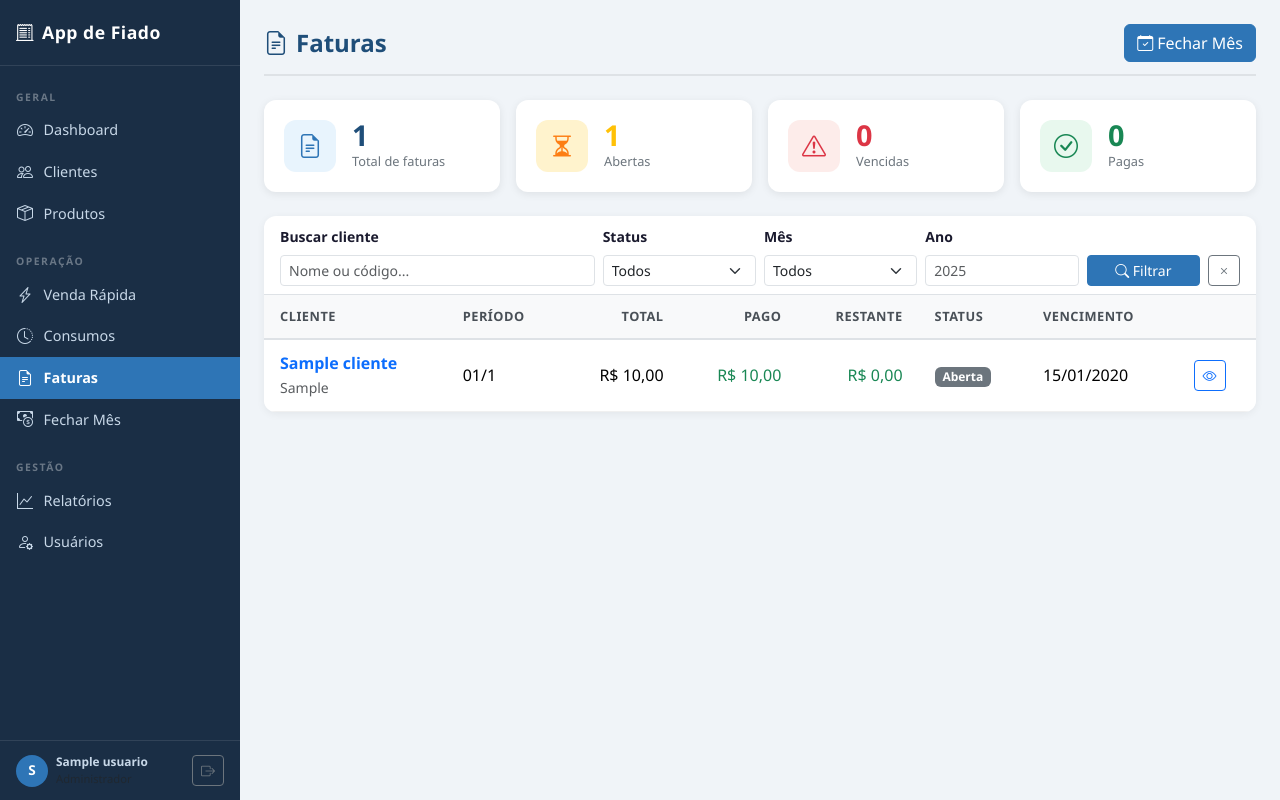
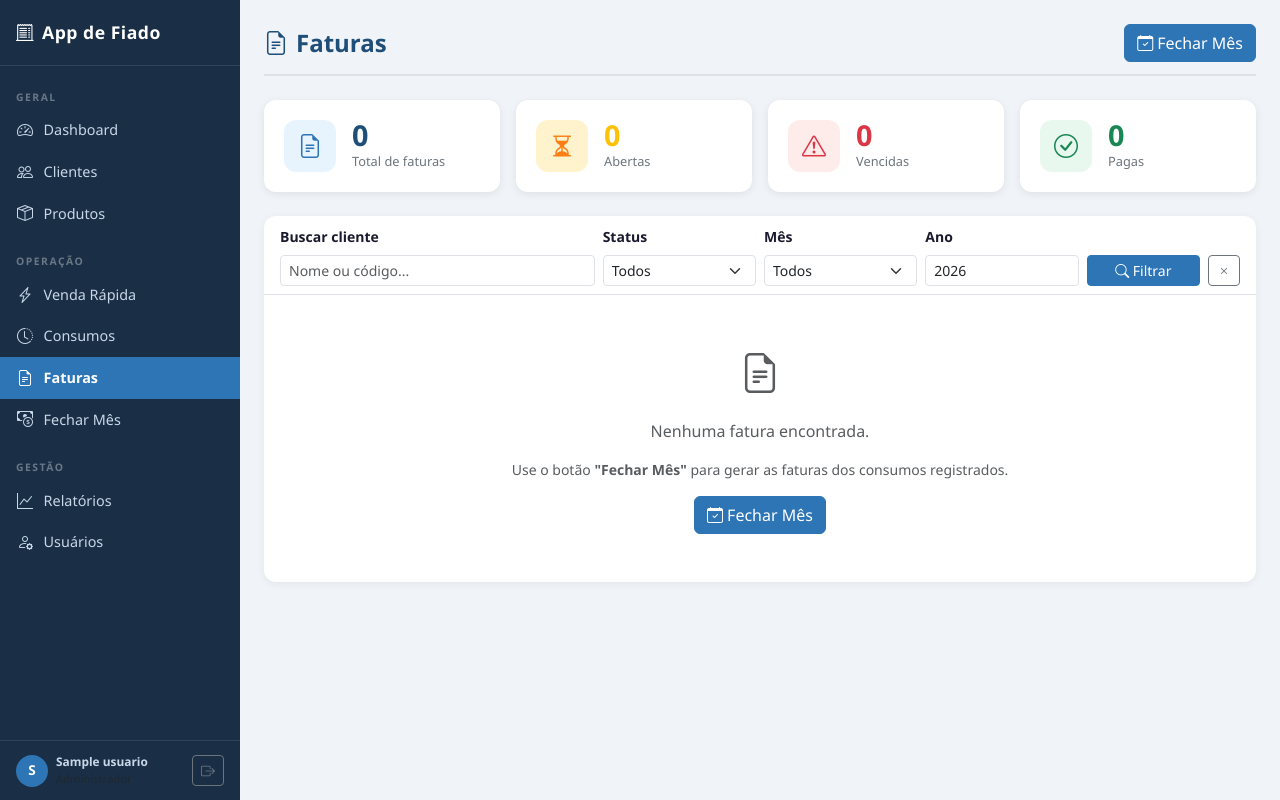
Before and after one commit to felipebandeira23/fiado-app, a Django app: page /faturas/ in a window 1280 px wide. Run offline with Django 4.2, Linux system fonts and the light colour scheme; a user stored in the database is signed in; tables that the repository leaves empty hold one stand-in row (values such as "Sample post"); some libraries are stand-ins or nearby versions.

Commit message:
fix: address QA bugs across clientes faturas relatorios and venda rapida
Agent-Logs-Url: https://github.com/felipebandeira23/fiado-app/sessions/b2d3a6a6-3326-4f13-9389-f80e847ae229

Co-authored-by: felipebandeira23 <214303941+felipebandeira23@users.noreply.github.com>

```diff
--- a/apps/faturas/forms.py
+++ b/apps/faturas/forms.py
@@ -7,10 +7,16 @@ class PagamentoForm(forms.ModelForm):
         model = Pagamento
         fields = ['valor', 'forma_pagamento', 'observacao']
         widgets = {
-            'valor': forms.NumberInput(attrs={'class': 'form-control', 'step': '0.01', 'min': '0.01'}),
+            'valor': forms.NumberInput(attrs={'class': 'form-control', 'step': '0.01', 'min': '0.01', 'required': True}),
             'forma_pagamento': forms.Select(attrs={'class': 'form-select'}),
             'observacao': forms.Textarea(attrs={'class': 'form-control', 'rows': 2}),
         }
+
+    def clean_valor(self):
+        valor = self.cleaned_data.get('valor')
+        if valor is None:
+            raise forms.ValidationError('Informe o valor do pagamento.')
+        return valor
 
 
 class FecharMesForm(forms.Form):
--- a/apps/faturas/management/commands/verificar_vencimentos.py
+++ b/apps/faturas/management/commands/verificar_vencimentos.py
@@ -2,7 +2,7 @@
 Management command: verificar_vencimentos
 
 Executa a verificação diária de faturas vencidas.
-Marca como VENCIDA qualquer FaturaMensal com data_vencimento < hoje e status FECHADA.
+Marca como VENCIDA qualquer FaturaMensal com data_vencimento < hoje e status ABERTA/FECHADA.
 O signal post_save cuidará de atualizar o status do cliente para INADIMPLENTE.
 Envia notificação WhatsApp aos clientes cujas faturas acabaram de vencer (se configurado).
 
@@ -22,7 +22,7 @@ class Command(BaseCommand):
         hoje = date.today()
 
         vencidas = FaturaMensal.objects.filter(
-            status=FaturaMensal.STATUS_FECHADA,
+            status__in=[FaturaMensal.STATUS_ABERTA, FaturaMensal.STATUS_FECHADA],
             data_vencimento__lt=hoje,
         ).select_related('cliente')
 
--- a/apps/faturas/views.py
+++ b/apps/faturas/views.py
@@ -33,7 +33,7 @@ def lista_faturas(request):
     q = request.GET.get('q', '').strip()
     status = request.GET.get('status', '')
     mes = request.GET.get('mes', '')
-    ano = request.GET.get('ano', '')
+    ano = request.GET.get('ano', str(date.today().year)).strip()
 
     if q:
         qs = qs.filter(Q(cliente__nome__icontains=q) | Q(cliente__codigo__icontains=q))
@@ -52,7 +52,7 @@ def lista_faturas(request):
 
     resumo = {
         'total_faturas': qs.count(),
-        'abertas': qs.filter(status=FaturaMensal.STATUS_ABERTA).count(),
+        'abertas': qs.filter(status__in=[FaturaMensal.STATUS_ABERTA, FaturaMensal.STATUS_FECHADA]).count(),
         'fechadas': qs.filter(status=FaturaMensal.STATUS_FECHADA).count(),
         'vencidas': qs.filter(status=FaturaMensal.STATUS_VENCIDA).count(),
         'pagas': qs.filter(status=FaturaMensal.STATUS_PAGA).count(),
@@ -183,7 +183,7 @@ def fechar_mes(request):
                         ano=ano,
                         defaults={
                             'valor_total': total,
-                            'status': FaturaMensal.STATUS_FECHADA,
+                            'status': FaturaMensal.STATUS_ABERTA,
                             'data_fechamento': date.today(),
                             'data_vencimento': data_vencimento,
                         }
@@ -192,7 +192,7 @@ def fechar_mes(request):
                     if not criada:
                         # Fatura já existia — atualiza
                         fatura.data_fechamento = date.today()
-                        fatura.status = FaturaMensal.STATUS_FECHADA
+                        fatura.status = FaturaMensal.STATUS_ABERTA
                         fatura.save(update_fields=['data_fechamento', 'status'])
                         faturas_atualizadas += 1
                     else:
@@ -229,8 +229,6 @@ def fechar_mes(request):
 
 @login_required
 def relatorios(request):
-    from apps.consumos.models import Consumo
-
     restante_expr = ExpressionWrapper(
         F('valor_total') - F('valor_pago'), output_field=DecimalField()
     )
@@ -238,24 +236,53 @@ def relatorios(request):
     # Resumo geral
     total_faturado = FaturaMensal.objects.aggregate(soma=Sum('valor_total'))['soma'] or 0
     total_recebido = FaturaMensal.objects.aggregate(soma=Sum('valor_pago'))['soma'] or 0
-    total_em_aberto = FaturaMensal.objects.exclude(
+    total_faturas_abertas = FaturaMensal.objects.exclude(
         status=FaturaMensal.STATUS_PAGA
     ).annotate(restante=restante_expr).aggregate(soma=Sum('restante'))['soma'] or 0
+    total_nao_faturado = Consumo.objects.filter(
+        faturado=False,
+        fatura__isnull=True,
+    ).aggregate(soma=Sum('valor_total'))['soma'] or 0
+    total_em_aberto = total_faturas_abertas + total_nao_faturado
 
-    # Receita por mês (últimos 12 meses) — inclui pendente calculado
+    # Receita por mês (últimos 12 meses)
+    hoje = date.today()
+    ano_inicio = hoje.year
+    mes_inicio = hoje.month - 11
+    while mes_inicio <= 0:
+        mes_inicio += 12
+        ano_inicio -= 1
+
     receita_por_mes_qs = (
         FaturaMensal.objects
+        .filter(
+            Q(ano__gt=ano_inicio) |
+            (Q(ano=ano_inicio) & Q(mes__gte=mes_inicio))
+        )
         .values('ano', 'mes')
         .annotate(faturado=Sum('valor_total'), recebido=Sum('valor_pago'))
-        .order_by('-ano', '-mes')[:12]
+        .order_by('ano', 'mes')
     )
-    receita_por_mes = [
-        {**row, 'pendente': (row['faturado'] or 0) - (row['recebido'] or 0)}
-        for row in receita_por_mes_qs
-    ]
+    receita_map = {(row['ano'], row['mes']): row for row in receita_por_mes_qs}
+    receita_cronologica = []
+    ano_cursor, mes_cursor = ano_inicio, mes_inicio
+    for _ in range(12):
+        row = receita_map.get((ano_cursor, mes_cursor), {'faturado': 0, 'recebido': 0})
+        faturado = row.get('faturado') or 0
+        recebido = row.get('recebido') or 0
+        receita_cronologica.append({
+            'ano': ano_cursor,
+            'mes': mes_cursor,
+            'faturado': faturado,
+            'recebido': recebido,
+            'pendente': faturado - recebido,
+        })
+        mes_cursor += 1
+        if mes_cursor > 12:
+            mes_cursor = 1
+            ano_cursor += 1
 
-    # Dados para gráfico de receita (ordem cronológica — mês mais antigo primeiro)
-    receita_cronologica = list(reversed(receita_por_mes))
+    receita_por_mes = list(reversed(receita_cronologica))
     chart_labels = json.dumps([f'{r["mes"]:02d}/{r["ano"]}' for r in receita_cronologica])
     chart_faturado = json.dumps([float(r['faturado'] or 0) for r in receita_cronologica])
     chart_recebido = json.dumps([float(r['recebido'] or 0) for r in receita_cronologica])
@@ -274,12 +301,7 @@ def relatorios(request):
     forma_valores = json.dumps([float(p['total'] or 0) for p in pagamentos_por_forma])
 
     # Clientes inadimplentes com saldo
-    inadimplentes = (
-        Cliente.objects
-        .filter(status__in=[Cliente.STATUS_INADIMPLENTE, Cliente.STATUS_BLOQUEADO])
-        .prefetch_related('faturas')
-        .order_by('nome')
-    )
+    inadimplentes = Cliente.objects.prefetch_related('faturas').order_by('nome')
     inadimplentes_com_saldo = []
     for c in inadimplentes:
         saldo = c.saldo_devedor_total
@@ -363,7 +385,7 @@ def fatura_pdf(request, pk):
     elementos.append(Spacer(1, 0.4 * cm))
 
     # Info da fatura
-    status_map = {'aberta': 'Aberta', 'fechada': 'Fechada', 'paga': 'Paga', 'vencida': 'Vencida'}
+    status_map = {'aberta': 'Aberta', 'fechada': 'Aberta', 'paga': 'Paga', 'vencida': 'Vencida'}
     info_data = [
         ['FATURA', f'{fatura.mes:02d}/{fatura.ano}'],
         ['Cliente', fatura.cliente.nome],
--- a/templates/clientes/detalhe.html
+++ b/templates/clientes/detalhe.html
@@ -158,7 +158,7 @@
           <td>
             {% if fatura.status == 'paga' %}<span class="badge bg-success">Paga</span>
             {% elif fatura.status == 'vencida' %}<span class="badge bg-danger">Vencida</span>
-            {% elif fatura.status == 'fechada' %}<span class="badge bg-warning text-dark">Fechada</span>
+            {% elif fatura.status == 'fechada' %}<span class="badge bg-warning text-dark">Aberta</span>
             {% else %}<span class="badge bg-secondary">Aberta</span>{% endif %}
           </td>
           <td>
--- a/templates/clientes/form.html
+++ b/templates/clientes/form.html
@@ -11,7 +11,7 @@
 </div>
 
 <div class="form-card">
-  <form method="post" enctype="multipart/form-data">
+  <form method="post" enctype="multipart/form-data" id="cliente-form">
     {% csrf_token %}
 
     <div class="row g-3">
@@ -26,7 +26,7 @@
     </div>
 
     <div class="d-flex gap-2 mt-4 pt-3 border-top">
-      <button type="submit" class="btn btn-primary px-4">
+      <button type="submit" form="cliente-form" class="btn btn-primary px-4">
         <i class="bi bi-check2 me-1"></i>Salvar
       </button>
       <a href="{% url 'clientes:lista' %}" class="btn btn-outline-secondary">Cancelar</a>
--- a/templates/consumos/lista.html
+++ b/templates/consumos/lista.html
@@ -73,7 +73,7 @@
           </a>
           <div class="text-muted small">{{ c.cliente.codigo }}</div>
         </td>
-        <td>{{ c.itens.count }} item(ns)</td>
+        <td>{{ c.itens.count }} item{{ c.itens.count|pluralize:",ns" }}</td>
         <td class="fw-bold text-primary">R$ {{ c.valor_total|floatformat:2 }}</td>
         <td>
           {% if c.faturado %}
--- a/templates/dashboard.html
+++ b/templates/dashboard.html
@@ -155,7 +155,7 @@
           <td>
             {% if fatura.status == 'paga' %}<span class="badge bg-success">Paga</span>
             {% elif fatura.status == 'vencida' %}<span class="badge bg-danger">Vencida</span>
-            {% elif fatura.status == 'fechada' %}<span class="badge bg-warning text-dark">Fechada</span>
+            {% elif fatura.status == 'fechada' %}<span class="badge bg-warning text-dark">Aberta</span>
             {% else %}<span class="badge bg-secondary">Aberta</span>{% endif %}
           </td>
           <td><a href="{% url 'faturas:detalhe' fatura.pk %}" class="btn btn-sm btn-outline-secondary"><i class="bi bi-eye"></i></a></td>
--- a/templates/faturas/detalhe.html
+++ b/templates/faturas/detalhe.html
@@ -63,7 +63,7 @@
         <div class="stat-value">
           {% if fatura.status == 'paga' %}<span class="text-success">Paga</span>
           {% elif fatura.status == 'vencida' %}<span class="text-danger">Vencida</span>
-          {% elif fatura.status == 'fechada' %}<span class="text-warning">Fechada</span>
+          {% elif fatura.status == 'fechada' %}<span class="text-warning">Aberta</span>
           {% else %}<span class="text-secondary">Aberta</span>{% endif %}
         </div>
         <div class="stat-label">Status</div>
@@ -154,6 +154,9 @@
         <div class="mb-2">
           <label class="form-label small fw-semibold">Valor (R$)</label>
           {{ form.valor }}
+          {% if form.valor.errors %}
+            <div class="text-danger small mt-1">{{ form.valor.errors|striptags }}</div>
+          {% endif %}
           <div class="form-text">Restante: R$ {{ fatura.valor_restante|floatformat:2 }}</div>
         </div>
         <div class="mb-2">
--- a/templates/faturas/lista.html
+++ b/templates/faturas/lista.html
@@ -94,7 +94,7 @@
       </div>
       <div class="col-md-2">
         <label class="form-label small fw-semibold">Ano</label>
-        <input type="number" name="ano" value="{{ ano_filtro }}" class="form-control form-control-sm" placeholder="2025">
+        <input type="number" name="ano" value="{{ ano_filtro }}" class="form-control form-control-sm" placeholder="{{ ano_filtro }}">
       </div>
       <div class="col-md-2 d-flex gap-2">
         <button type="submit" class="btn btn-sm btn-primary w-100">
@@ -116,16 +116,16 @@
           <th>Cliente</th>
           <th>Período</th>
           <th class="text-end">Total</th>
-          <th class="text-end">Pago</th>
-          <th class="text-end">Restante</th>
+          <th class="text-end d-none d-md-table-cell">Pago</th>
+          <th class="text-end d-none d-md-table-cell">Restante</th>
           <th>Status</th>
-          <th>Vencimento</th>
-          <th></th>
+          <th class="d-none d-md-table-cell">Vencimento</th>
+          <th class="d-none d-md-table-cell"></th>
         </tr>
       </thead>
       <tbody>
         {% for fatura in faturas %}
-        <tr>
+        <tr class="fatura-row" data-href="{% url 'faturas:detalhe' fatura.pk %}">
           <td>
             <a href="{% url 'clientes:detalhe' fatura.cliente.pk %}" class="text-decoration-none fw-semibold">
               {{ fatura.cliente.nome }}
@@ -134,8 +134,8 @@
           </td>
           <td>{{ fatura.mes|stringformat:"02d" }}/{{ fatura.ano }}</td>
           <td class="text-end">R$ {{ fatura.valor_total|floatformat:2 }}</td>
-          <td class="text-end text-success">R$ {{ fatura.valor_pago|floatformat:2 }}</td>
-          <td class="text-end {% if fatura.valor_restante > 0 %}text-danger fw-bold{% else %}text-success{% endif %}">
+          <td class="text-end text-success d-none d-md-table-cell">R$ {{ fatura.valor_pago|floatformat:2 }}</td>
+          <td class="text-end d-none d-md-table-cell {% if fatura.valor_restante > 0 %}text-danger fw-bold{% else %}text-success{% endif %}">
             R$ {{ fatura.valor_restante|floatformat:2 }}
           </td>
           <td>
@@ -144,19 +144,19 @@
             {% elif fatura.status == 'vencida' %}
               <span class="badge bg-danger">Vencida</span>
             {% elif fatura.status == 'fechada' %}
-              <span class="badge bg-warning text-dark">Fechada</span>
+              <span class="badge bg-warning text-dark">Aberta</span>
             {% else %}
               <span class="badge bg-secondary">Aberta</span>
             {% endif %}
           </td>
-          <td>
+          <td class="d-none d-md-table-cell">
             {% if fatura.data_vencimento %}
               {{ fatura.data_vencimento|date:"d/m/Y" }}
             {% else %}
               <span class="text-muted">—</span>
             {% endif %}
           </td>
-          <td>
+          <td class="d-none d-md-table-cell">
             <a href="{% url 'faturas:detalhe' fatura.pk %}" class="btn btn-sm btn-outline-primary" title="Ver detalhes">
               <i class="bi bi-eye"></i>
             </a>
@@ -182,3 +182,15 @@
 
 {% include 'partials/pagination.html' %}
 {% endblock %}
+
+{% block extra_js %}
+<script>
+  document.querySelectorAll('.fatura-row').forEach((row) => {
+    row.style.cursor = 'pointer';
+    row.addEventListener('click', (event) => {
+      if (event.target.closest('a,button,input,select,textarea')) return;
+      window.location.href = row.dataset.href;
+    });
+  });
+</script>
+{% endblock %}
--- a/templates/usuarios/form.html
+++ b/templates/usuarios/form.html
@@ -11,11 +11,11 @@
 </div>
 
 <div class="form-card">
-  <form method="post">
+  <form method="post" id="usuario-form">
     {% csrf_token %}
-    {% crispy form %}
+    {{ form|crispy }}
     <div class="d-flex gap-2 mt-3">
-      <button type="submit" class="btn btn-primary px-4">
+      <button type="submit" form="usuario-form" class="btn btn-primary px-4">
         <i class="bi bi-check2 me-1"></i>Salvar
       </button>
       <a href="{% url 'usuarios:lista' %}" class="btn btn-outline-secondary">Cancelar</a>
```
Also changed, not shown: apps/clientes/forms.py (+9 -2 lines), apps/clientes/models.py (+11 -2 lines), apps/clientes/tests.py (added, +28 -0 lines), apps/clientes/views.py (+7 -1 lines), apps/faturas/tests.py (+37 -1 lines), templates/consumos/venda_rapida.html (+39 -6 lines).
